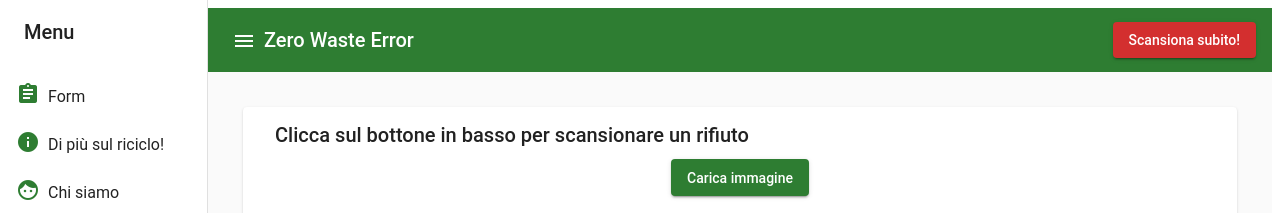
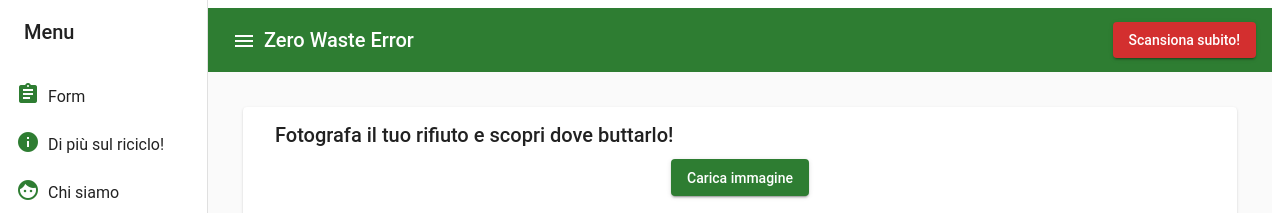
Before and after one commit to vannisil/zerowasteerror, an Angular app: page /home in a window 1280 px wide. Shown: the top 213 px of the page. Built offline with nearby package versions, Linux system fonts and the light colour scheme.

Commit message:
aggiornamento colori di navigazione e creazione bottone in alto

```diff
--- a/src/app/home/home.component.html
+++ b/src/app/home/home.component.html
@@ -3,7 +3,7 @@
     <mat-grid-tile *ngFor="let card of cards | async" [colspan]="card.cols" [rowspan]="card.rows">
       <mat-card class="dashboard-card">
         <mat-card-header>
-          <mat-card-title class="font1">
+          <mat-card-title class="font1" align="left">
             {{card.title}}
           </mat-card-title>
         </mat-card-header>
--- a/src/app/home/home.component.ts
+++ b/src/app/home/home.component.ts
@@ -13,12 +13,12 @@ export class HomeComponent {
     map(({ matches }) => {
       if (matches) {
         return [
-          { title: 'Clicca sul bottone in basso per scansionare un rifiuto', cols: 2, rows: 1 },
+          { title: 'Fotografa il tuo rifiuto e scopri dove buttarlo!', cols: 2, rows: 1 },
         ];
       }
 
       return [
-        { title: 'Clicca sul bottone in basso per scansionare un rifiuto', cols: 2, rows: 1 },
+        { title: 'Fotografa il tuo rifiuto e scopri dove buttarlo!', cols: 2, rows: 1 },
       ];
     })
   );
```
